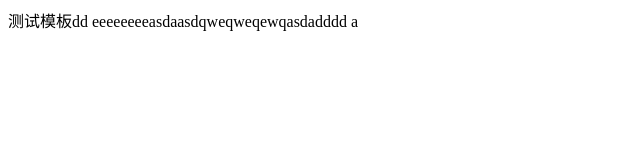
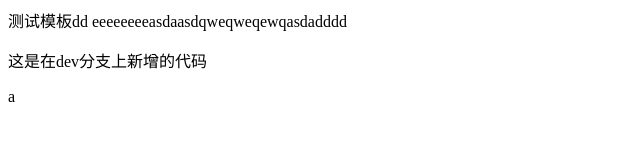
Before and after one commit to shangTou/gulp4Config, a website: page src/index.html in a window 1280 px wide. Shown: the whole page, without its empty margins (0-640 px from the left). Drawn offline with nearby package versions, Linux system fonts and the light colour scheme; files that its build step writes are made by us from their sources.

Commit message:
change index.html

```diff
--- a/src/index.html
+++ b/src/index.html
@@ -8,5 +8,6 @@
 
 <body>
 	测试模板dd	eeeeeeeeasdaasdqweqweqewqasdadddd
+	<p>这是在dev分支上新增的代码</p>
 </body>a
 </html>
```
